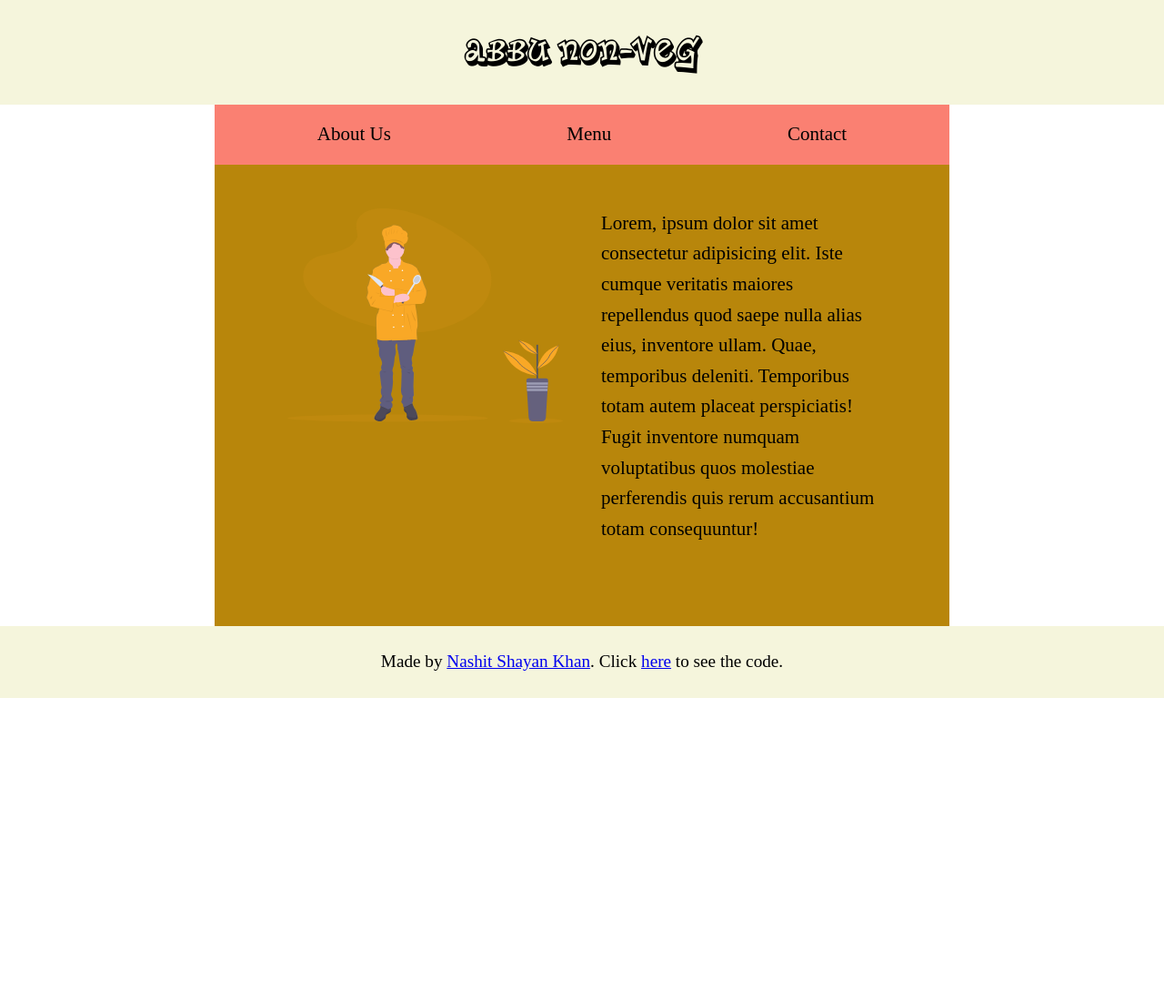
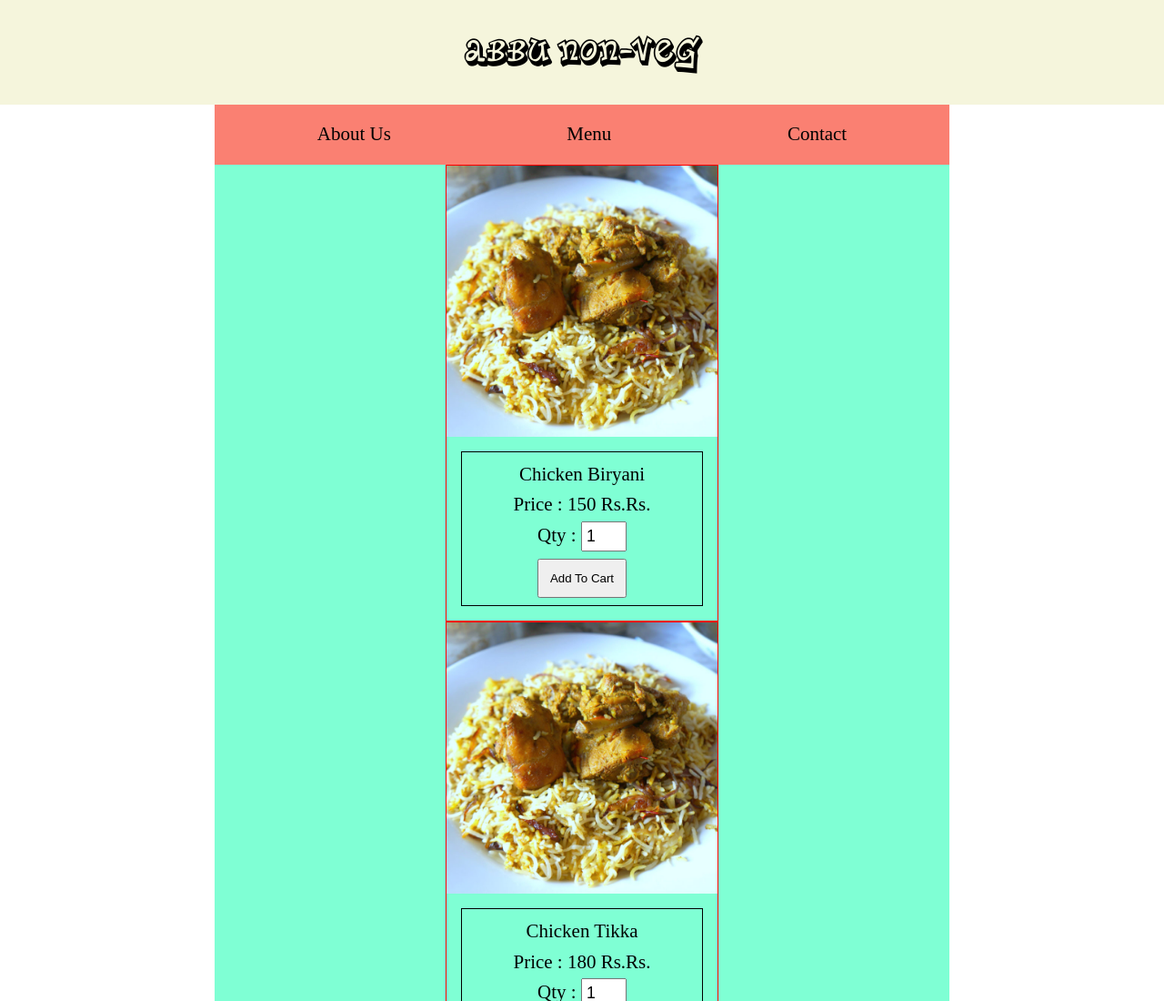
Before and after one commit to nashitshayan/restaurant-page, a website built with webpack: page dist/index.html in a window 1280 px wide. Shown: the top 1100 px of the page at 91% size. Before the commit the page ends 800 px from the top, so only its background shows below. Built offline with nearby package versions, Linux system fonts and the light colour scheme.

Commit message:
feat: menu items draft 1

```diff
--- a/src/index.js
+++ b/src/index.js
@@ -1,7 +1,7 @@
 import './styles.css'
 
 import aboutUs from './aboutUs';
-aboutUs();
+import menu from './menu'
 
 const contentDiv= document.getElementById('content')
 
@@ -43,7 +43,8 @@ main.classList.add('centerContainer');
 
 //add aboutUs to main
 
-main.append(aboutUs())
+// main.append(aboutUs())
+main.append(menu());
 
 
 //footer
--- /dev/null
+++ b/src/menu.js
@@ -0,0 +1,77 @@
+import biryaniImgURL from './biryani.jpg';
+
+export default function menu(){
+    const menuDiv= document.createElement('div');
+    menuDiv.id='menuDiv';
+
+    const menutItemList = [
+        {
+            name: 'Chicken Biryani',
+            price: '150 Rs.',
+            url: biryaniImgURL,
+        },
+        {
+            name: 'Chicken Tikka',
+            price: '180 Rs.',
+            url: biryaniImgURL,
+        },
+        {
+            name: 'Butter Chicken',
+            price: '250 Rs.',
+            url: biryaniImgURL,
+        },
+        {
+            name: 'Fish Fry',
+            price: '180 Rs.',
+            url: biryaniImgURL,
+        },
+        {
+            name: 'Fish Curry',
+            price: '250 Rs.',
+            url: biryaniImgURL,
+        },
+        {
+            name: 'Egg Curry',
+            price: '150 Rs.',
+            url: biryaniImgURL,
+        },
+
+    ]
+
+    menutItemList.forEach(menuItem=>{
+        let menuCard = document.createElement('div');
+        menuCard.classList.add('menuCard');
+        let imgDiv= document.createElement('div');
+        let itemImg = new Image();
+        itemImg.src= menuItem.url;
+        itemImg.id= `${menuItem.name}`;
+        imgDiv.appendChild(itemImg);
+        menuCard.append(imgDiv);
+
+         menuCard.innerHTML+= `
+         <div class= 'itemDetails'>
+            <div>${menuItem.name}</div>
+            <div>Price : ${menuItem.price}Rs.</div>
+            <div>Qty : <input type="number" name="qty" id="qty" value='1'></div>
+            <button id='addToCart'>Add To Cart</button>
+         </div>
+         `
+
+
+        menuDiv.append(menuCard);
+    })
+
+
+
+
+
+    // let name= 'Chicken Biryani';
+    // let price = 250;
+
+
+    //const itemDetails = document.createElement('div');
+
+
+
+    return menuDiv;
+}
--- a/src/styles.css
+++ b/src/styles.css
@@ -102,6 +102,39 @@ img {
     }
   }
 
+/* menu */
+#menuDiv{
+    display: flex;
+    flex-direction: column;
+    align-items: center;
+}
+
+.menuCard{
+    border: 1px solid red;
+    max-width: 300px;
+    display: flex;
+    flex-direction: column;
+}
+
+.itemDetails{
+    display: flex;
+    flex-direction: column;
+    align-items: center;
+    margin: 1rem;
+    padding: 0.5rem;
+    border: 1px solid black;
+}
+#qty{
+    width: 50px;
+    font-size: 1.1rem;
+    padding: 0.25rem;
+}
+
+#addToCart{
+    padding: 0.75rem;
+    margin-top: 0.5rem;
+}
+
 
 
 /* footer */
```
Also changed, not shown: dist/index.html, src/biryani.jpg (added).
